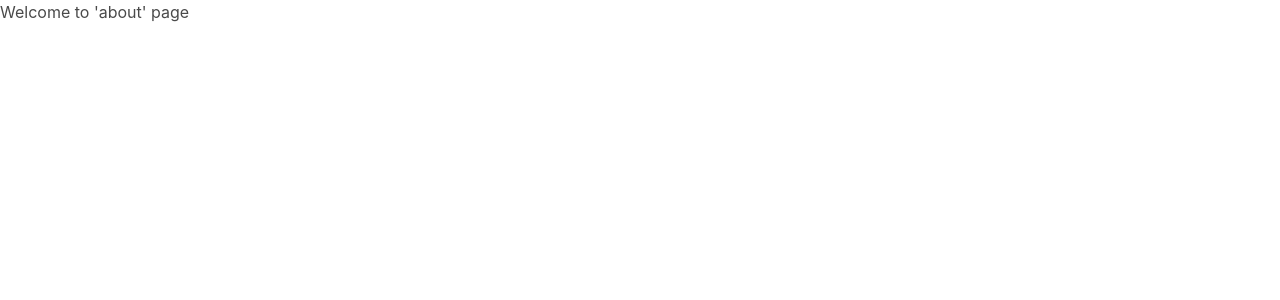
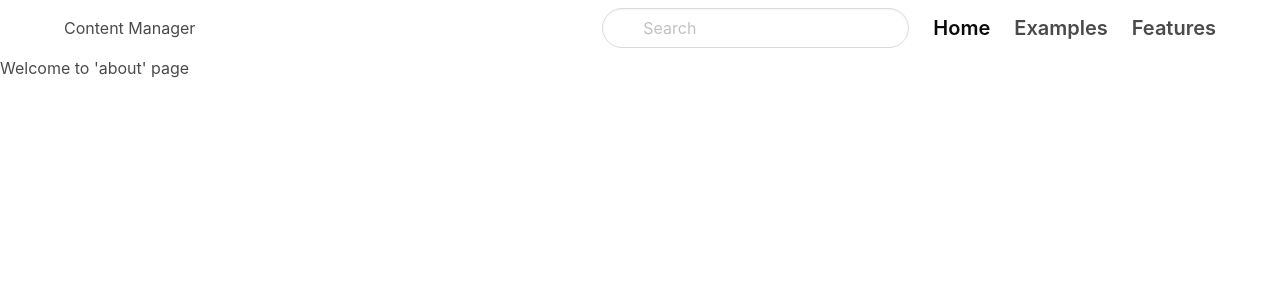
Before and after one commit to HuguesBriqueler/Time_management, a Next.js app: page /about in a window 1280 px wide. Shown: the top 300 px of the page. Built offline with nearby package versions, Linux system fonts and the light colour scheme.

Commit message:
Added Layout component nesting Navbar and other children components

```diff
--- a/pages/about.js
+++ b/pages/about.js
@@ -1,10 +1,13 @@
-import React from 'react'
+import Navbar from "components/Navbar"
 
 function About() {
   return (
-    <h1>
-      Welcome to 'about' page
-    </h1>
+    <>
+      <Navbar />
+      <h1>
+        Welcome to 'about' page
+      </h1>
+    </>
   )
 }
 
```
Also changed, not shown: components/Layout.js (added, +12 -0 lines), pages/index.js (+3 -4 lines).
